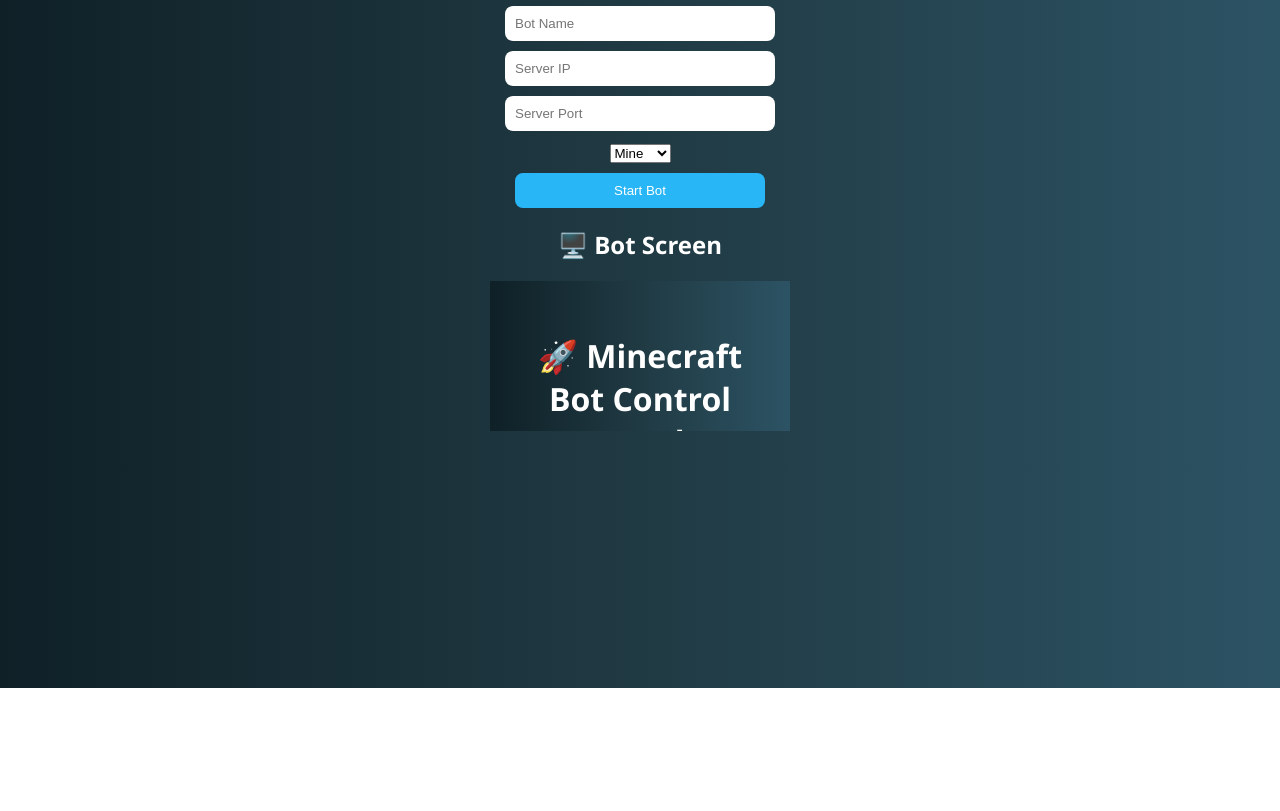
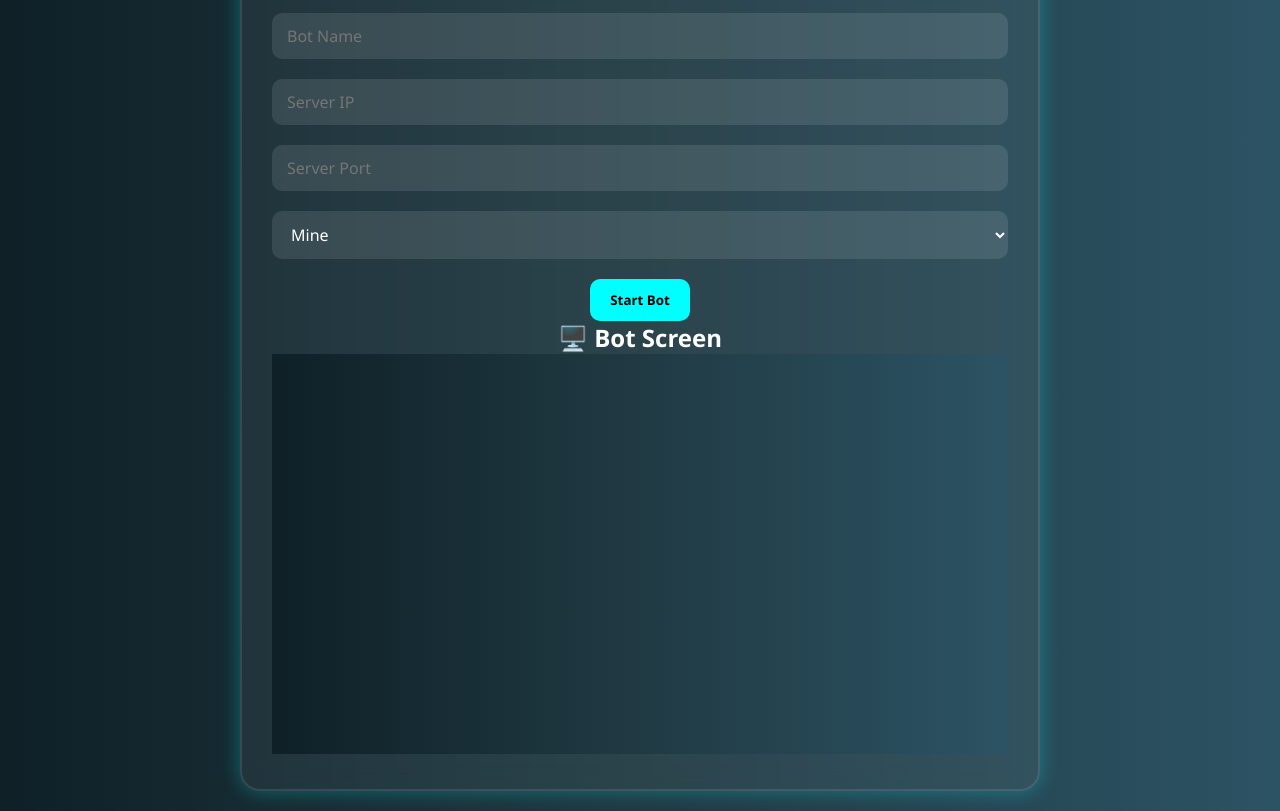
Before and after one commit to tann12345/MyMcSite, a website: page frontend/index.html in a window 1280 px wide. Shown: the part 112-923 px from the top of the page. Before the commit the page ends 800 px from the top, so only its background shows below. Drawn offline with Linux system fonts and the light colour scheme.

Commit message:
Update style.css

```diff
--- a/frontend/style.css
+++ b/frontend/style.css
@@ -1,32 +1,95 @@
+/* Reset & Base */
+* {
+  margin: 0;
+  padding: 0;
+  box-sizing: border-box;
+  font-family: "Segoe UI", Tahoma, Geneva, Verdana, sans-serif;
+}
+
 body {
   background: linear-gradient(to right, #0f2027, #203a43, #2c5364);
-  color: white;
-  font-family: 'Segoe UI', sans-serif;
+  color: #ffffff;
+  min-height: 100vh;
+  display: flex;
+  justify-content: center;
+  align-items: center;
+  padding: 20px;
+}
+
+/* Main Container */
+.container {
+  background: rgba(255, 255, 255, 0.05);
+  border: 2px solid rgba(255, 255, 255, 0.1);
+  backdrop-filter: blur(12px);
+  box-shadow: 0 0 20px rgba(0, 255, 255, 0.3);
+  padding: 30px;
+  border-radius: 20px;
+  width: 100%;
+  max-width: 800px;
   text-align: center;
-  margin: 0;
-  padding: 2rem;
+  animation: fadeIn 1s ease-out;
 }
-input, button {
-  display: block;
-  margin: 10px auto;
-  padding: 10px;
-  border-radius: 8px;
+
+/* Heading */
+.container h1 {
+  font-size: 2rem;
+  margin-bottom: 20px;
+  color: #00ffff;
+  text-shadow: 0 0 10px #00ffff;
+}
+
+/* Input Fields */
+input, select {
+  width: 100%;
+  padding: 12px 15px;
+  margin: 10px 0;
   border: none;
-  width: 250px;
+  border-radius: 10px;
+  background-color: rgba(255, 255, 255, 0.1);
+  color: #fff;
+  font-size: 1rem;
+  transition: 0.3s;
 }
+
+input:focus, select:focus {
+  outline: none;
+  background-color: rgba(255, 255, 255, 0.2);
+}
+
+/* Button */
 button {
-  background-color: #29b6f6;
-  color: white;
+  padding: 12px 20px;
+  background: #00ffff;
+  border: none;
+  border-radius: 10px;
+  color: #000;
+  font-weight: bold;
   cursor: pointer;
+  margin-top: 10px;
+  transition: background 0.3s ease;
 }
+
 button:hover {
-  background-color: #0288d1;
+  background: #00bfff;
 }
-.login-container, .register-container, .dashboard {
-  background-color: rgba(0,0,0,0.5);
-  padding: 2rem;
-  border-radius: 16px;
-  width: 300px;
-  margin: auto;
-  box-shadow: 0 0 20px rgba(0,0,0,0.5);
+
+/* Bot Screen (Iframe) */
+.bot-screen {
+  margin-top: 30px;
+  border-radius: 10px;
+  overflow: hidden;
+  border: 2px solid #00ffff;
+  box-shadow: 0 0 15px #00ffff;
 }
+
+iframe {
+  width: 100%;
+  height: 400px;
+  border: none;
+}
+
+/* Animations */
+@keyframes fadeIn {
+  from { opacity: 0; transform: translateY(20px); }
+  to { opacity: 1; transform: translateY(0); }
+}
```
